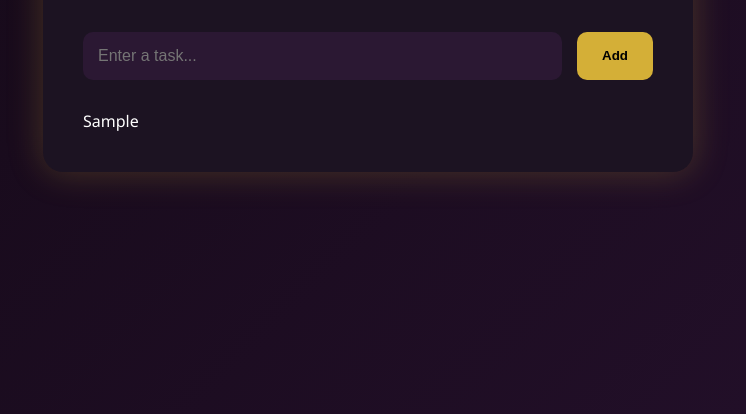
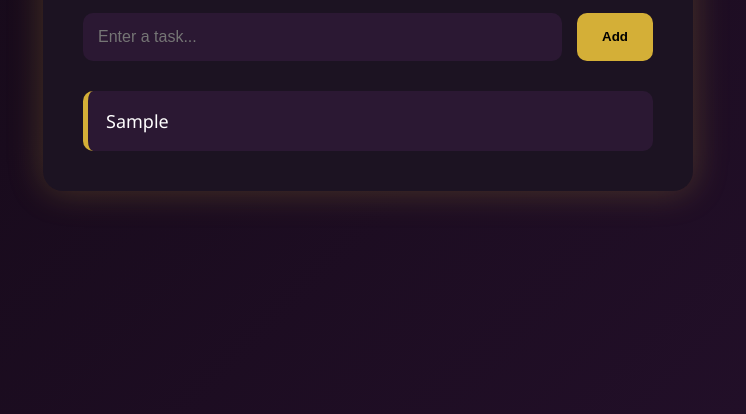
Before and after one commit to clyons26/taskflow, a plain HTML site: page index.html in a window 1280 px wide. Both pictures are taken after typing "Sample" into the empty fields and a click on the button "Add". Shown: the part 386-800 px from the top of the page, without its empty margins (272-1018 px from the left). Drawn offline with Linux system fonts and the light colour scheme.

Commit message:
Update style.css

```diff
--- a/style.css
+++ b/style.css
@@ -117,3 +117,18 @@
     margin-top: 30px;
 
 }
+#taskList li {
+
+    background: #2b1833;
+
+    margin-top: 15px;
+
+    padding: 18px;
+
+    border-left: 5px solid #d4af37;
+
+    border-radius: 10px;
+
+    font-size: 18px;
+
+}
```
